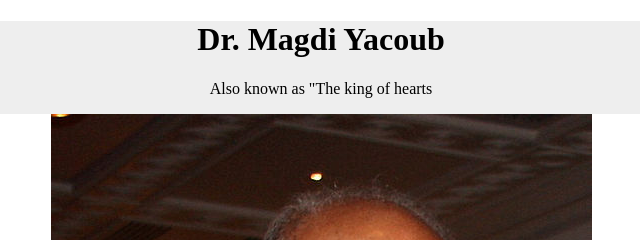
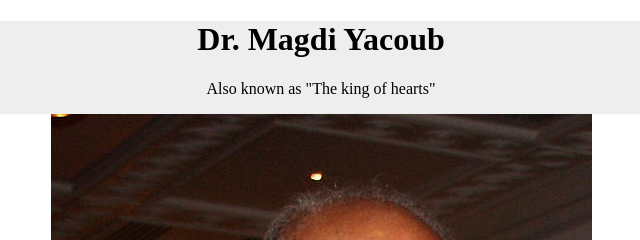
Before and after one commit to GitHubAccountUsername/Dr.-Norman-Borlaug-tribute-page, a plain HTML site: page index.html in a window 1280 px wide. Shown: the top 240 px of the page, 319-959 px from the left. Drawn offline with Linux system fonts and the light colour scheme.

Commit message:
Typo in the first <p> tag

```diff
--- a/index.html
+++ b/index.html
@@ -10,7 +10,7 @@
 <body>
   <div id="main">
       <h1 id="title">Dr. Magdi Yacoub</h1>
-      <p >Also known as "The king of hearts</p>
+      <p >Also known as "The king of hearts"</p>
         <div id="img-div">
             <img id="image" src="images/M_Yacoub.JPG">
             <p id="img-caption"><em>Dr.Magdi Yacoub</em></p>
```
